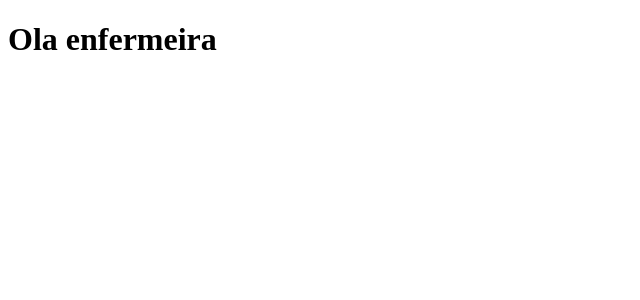
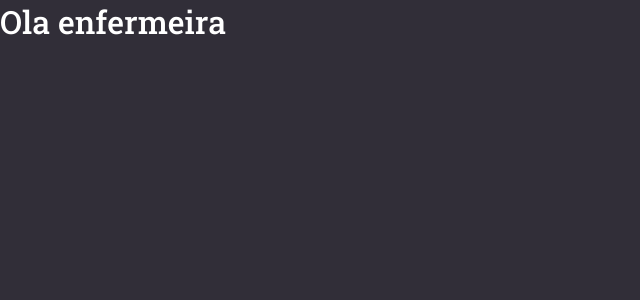
Before and after one commit to guibas741/goBarberFrontendTS, a React (Create React App) app: page / in a window 1280 px wide. Shown: the top 300 px of the page, without its empty margins (0-640 px from the left). Built offline with nearby package versions, Linux system fonts and the light colour scheme.

Commit message:
Creates global style

```diff
--- a/package.json
+++ b/package.json
@@ -13,6 +13,7 @@
     "react": "^16.13.1",
     "react-dom": "^16.13.1",
     "react-scripts": "3.4.1",
+    "styled-components": "^5.1.0",
     "typescript": "~3.7.2"
   },
   "scripts": {
@@ -34,6 +35,7 @@
     ]
   },
   "devDependencies": {
+    "@types/styled-components": "^5.1.0",
     "@typescript-eslint/eslint-plugin": "^2.30.0",
     "@typescript-eslint/parser": "^2.30.0",
     "eslint": "^6.8.0",
--- a/public/index.html
+++ b/public/index.html
@@ -6,6 +6,7 @@
     <meta name="viewport" content="width=device-width, initial-scale=1" />
     <meta name="theme-color" content="#FF9000" />
     <title>GoBarber</title>
+    <link href="https://fonts.googleapis.com/css2?family=Roboto+Slab:wght@400;500&display=swap" rel="stylesheet"/>
   </head>
   <body>
     <noscript>You need to enable JavaScript to run this app.</noscript>
--- a/src/App.tsx
+++ b/src/App.tsx
@@ -1,5 +1,12 @@
 import React from 'react';
 
-const App: React.FC = () => <h1>Ola enfermeira</h1>;
+import GlobalStyle from './styles/global';
+
+const App: React.FC = () => (
+  <>
+    <h1>Ola enfermeira</h1>
+    <GlobalStyle />
+  </>
+);
 
 export default App;
--- /dev/null
+++ b/src/styles/global.ts
@@ -0,0 +1,29 @@
+import { createGlobalStyle } from 'styled-components';
+
+export default createGlobalStyle`
+  * {
+    margin: 0;
+    padding: 0;
+    box-sizing: border-box;
+    outline: 0;
+  }
+
+  body {
+    background: #312E38;
+    color: #FFF;
+    -webkit-font-smoothing: antialiased;
+  }
+
+  body, input, button {
+    font-family: 'Roboto Slab', serif;
+    font-size: 16px;
+  }
+
+  h1, h2, h3, h4, h5, h6, strong {
+    font-weight: 500
+  }
+
+  button {
+    cursor: pointer;
+  }
+`;
```
Also changed, not shown: 1 other file (tests, documents, lock files or other folders).
